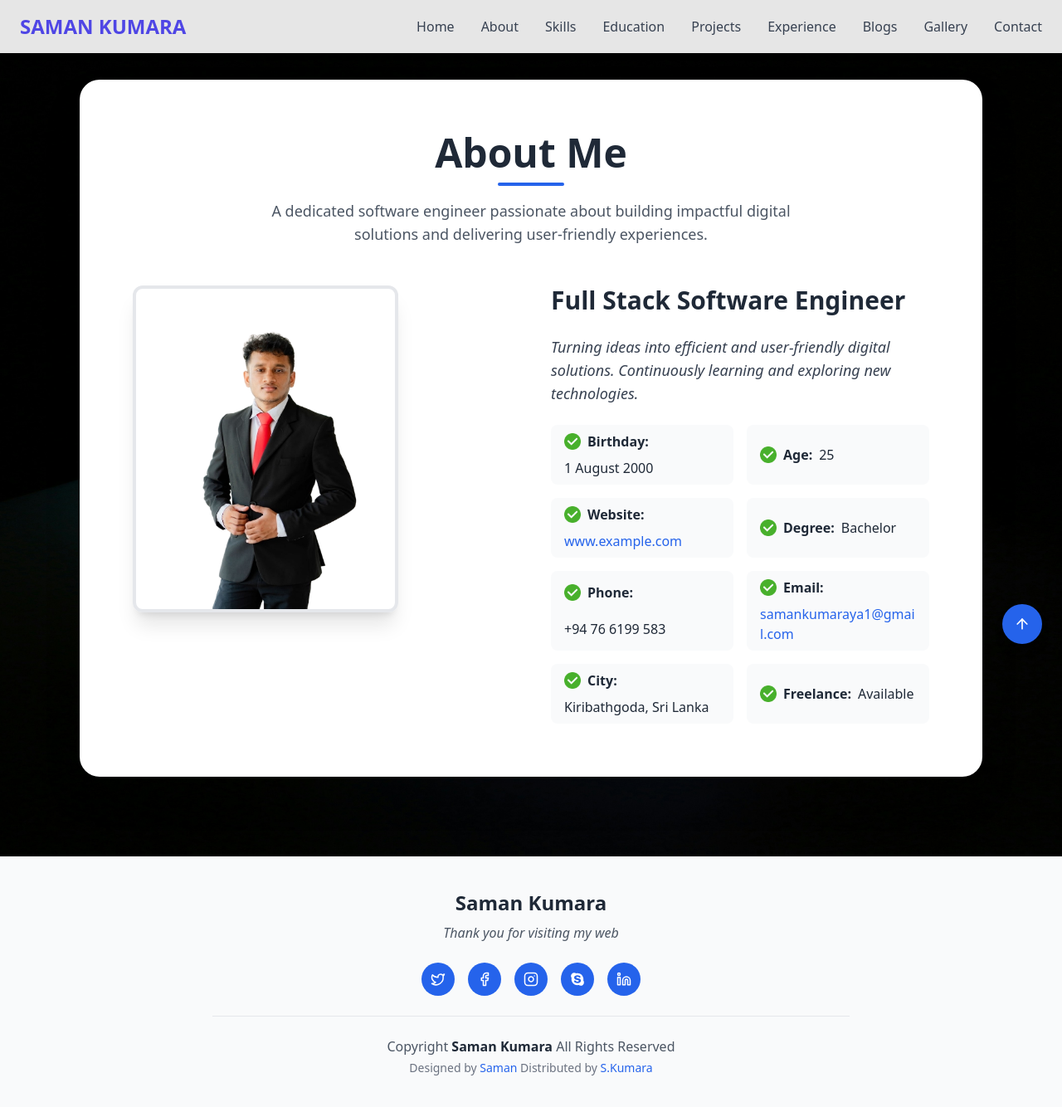
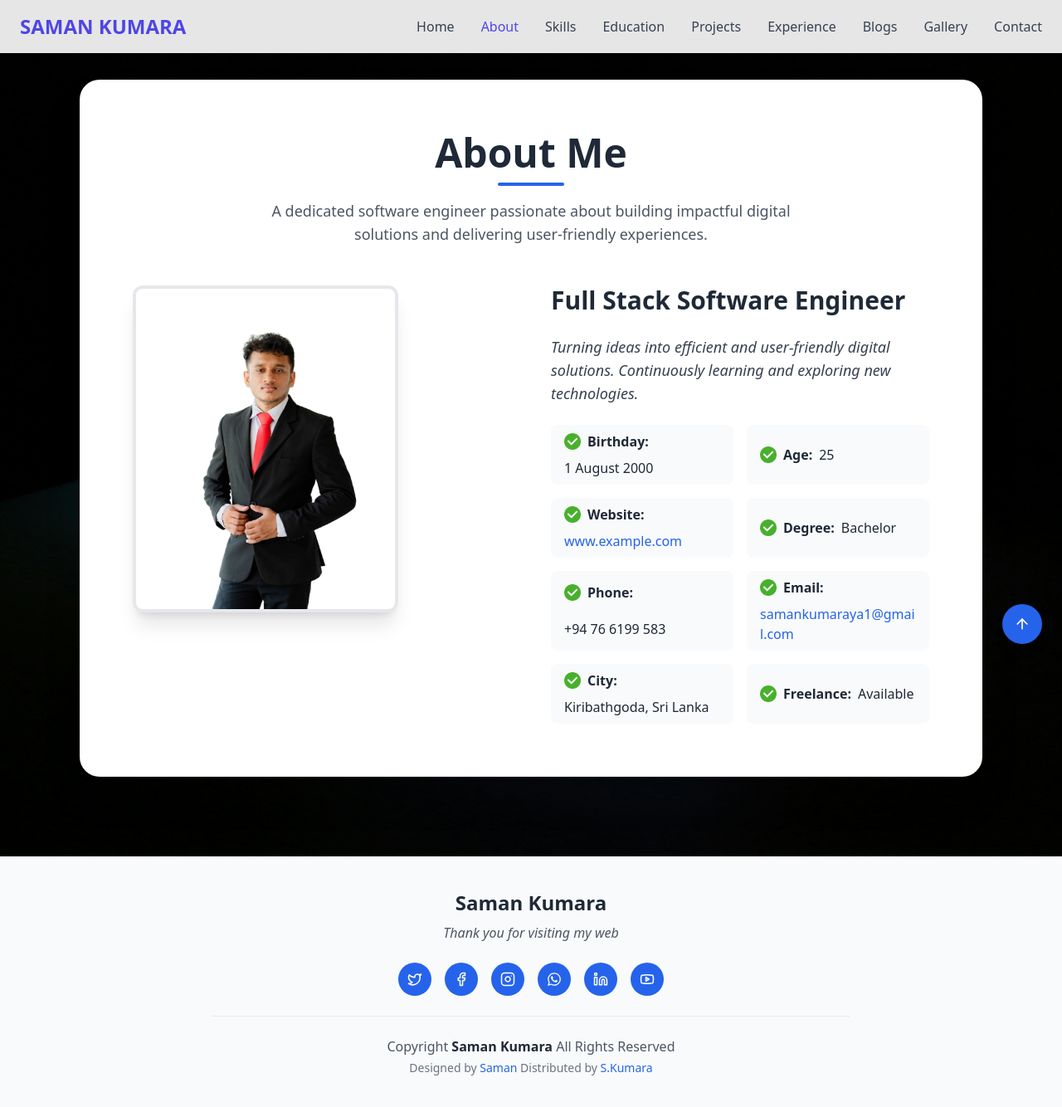
Before and after one commit to samankumaraya/SK_Web, a React (Create React App) app in the folder frontend/: page /abo in a window 1280 px wide. Shown: the top 1334 px of the page at 83% size. Built offline with nearby package versions, Linux system fonts and the light colour scheme.

Commit message:
Modified header and footer

```diff
--- a/frontend/src/components/Footer.jsx
+++ b/frontend/src/components/Footer.jsx
@@ -1,6 +1,6 @@
 import React from "react";
-import { Facebook, Instagram, Linkedin, Twitter, ArrowUp } from "lucide-react";
-import { FaSkype } from "react-icons/fa";
+import { Facebook, Instagram, Linkedin, Twitter, ArrowUp, Youtube } from "lucide-react";
+import { FaSkype, FaWhatsapp } from "react-icons/fa";
 
 const Footer = () => {
 
@@ -19,20 +19,23 @@ const Footer = () => {
       </p>
 
       <div className="flex justify-center space-x-4 mt-6">
-        <a href="#" className="w-10 h-10 flex items-center justify-center rounded-full bg-blue-600 text-white hover:bg-blue-700 transition">
+        <a href="https://twitter.com" className="w-10 h-10 flex items-center justify-center rounded-full bg-blue-600 text-white hover:bg-blue-700 transition">
           <Twitter size={18} />
         </a>
-        <a href="#" className="w-10 h-10 flex items-center justify-center rounded-full bg-blue-600 text-white hover:bg-blue-700 transition">
+        <a href="https://web.facebook.com/saman.kumara.777029" className="w-10 h-10 flex items-center justify-center rounded-full bg-blue-600 text-white hover:bg-blue-700 transition">
           <Facebook size={18} />
         </a>
-        <a href="#" className="w-10 h-10 flex items-center justify-center rounded-full bg-blue-600 text-white hover:bg-blue-700 transition">
+        <a href="https://www.instagram.com/kumara9476/" className="w-10 h-10 flex items-center justify-center rounded-full bg-blue-600 text-white hover:bg-blue-700 transition">
           <Instagram size={18} />
         </a>
-        <a href="#" className="w-10 h-10 flex items-center justify-center rounded-full bg-blue-600 text-white hover:bg-blue-700 transition">
-          <FaSkype size={18} />
+        <a href="https://wa.me/+94766199583" className="w-10 h-10 flex items-center justify-center rounded-full bg-blue-600 text-white hover:bg-blue-700 transition">
+          <FaWhatsapp size={18} />
         </a>
-        <a href="#" className="w-10 h-10 flex items-center justify-center rounded-full bg-blue-600 text-white hover:bg-blue-700 transition">
+        <a href="https://www.linkedin.com/in/s-kumara-80304a229/" className="w-10 h-10 flex items-center justify-center rounded-full bg-blue-600 text-white hover:bg-blue-700 transition">
           <Linkedin size={18} />
+        </a>
+        <a href="https://youtube.com" className="w-10 h-10 flex items-center justify-center rounded-full bg-blue-600 text-white hover:bg-blue-700 transition">
+          <Youtube size={18} />
         </a>
       </div>
 
--- a/frontend/src/components/Header.jsx
+++ b/frontend/src/components/Header.jsx
@@ -1,8 +1,10 @@
 import React, { useState } from "react";
 import { Menu, X } from "lucide-react";
+import { Link, useLocation } from "react-router-dom";
 
 const Header = () => {
   const [isOpen, setIsOpen] = useState(false);
+  const location = useLocation();
 
   const navItems = [
     { name: "Home", href: "/" },
@@ -19,29 +21,29 @@ const Header = () => {
   return (
     <header className="fixed top-0 left-0 w-full bg-white/90 shadow-md backdrop-blur-md z-50">
       <div className="max-w-7xl mx-auto flex items-center justify-between px-6 py-4">
-
-        <a href="/" className="text-2xl font-bold text-indigo-600">
+        <Link to="/" className="text-2xl font-bold text-indigo-600">
           SAMAN KUMARA
-        </a>
-
+        </Link>
 
         <nav className="hidden md:flex space-x-8">
-          {navItems.map((item) => (
-           <a
+          {navItems.map((item) => {
+            const isActive = location.pathname === item.href;
+            return (
+              <Link
                 key={item.name}
-  href={item.href}
-  className="relative text-gray-700 hover:text-indigo-600 transition font-medium
+                to={item.href}
+                className={`relative font-medium transition
+                  ${isActive ? "text-indigo-600 after:w-full" : "text-gray-700 after:w-1/2"}
                   after:content-[''] after:absolute after:left-1/4 after:bottom-0
-             after:w-1/2 after:h-[2px] after:bg-indigo-600
+                  after:h-[2px] after:bg-indigo-600
                   after:scale-x-0 hover:after:scale-x-100
-             after:origin-center after:transition-transform after:duration-300"
+                  after:origin-center after:transition-transform after:duration-300`}
               >
                 {item.name}
-</a>
-
-          ))}
+              </Link>
+            );
+          })}
         </nav>
-
 
         <button
           onClick={() => setIsOpen(!isOpen)}
@@ -51,20 +53,22 @@ const Header = () => {
         </button>
       </div>
 
-
       {isOpen && (
         <div className="md:hidden bg-white shadow-lg">
           <nav className="flex flex-col space-y-4 px-6 py-4">
-            {navItems.map((item) => (
-              <a
+            {navItems.map((item) => {
+              const isActive = location.pathname === item.href;
+              return (
+                <Link
                   key={item.name}
-                href={item.href}
+                  to={item.href}
                   onClick={() => setIsOpen(false)}
-                className="text-gray-700 hover:text-indigo-600 transition font-medium"
+                  className={`font-medium transition ${isActive ? "text-indigo-600" : "text-gray-700"} hover:text-indigo-600`}
                 >
                   {item.name}
-              </a>
-            ))}
+                </Link>
+              );
+            })}
           </nav>
         </div>
       )}
```
Lines whose indentation alone changed are shown as unchanged.
